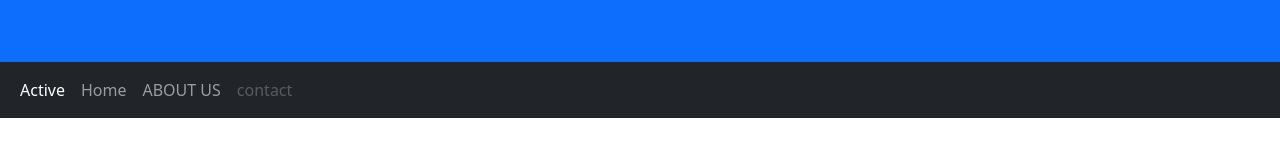
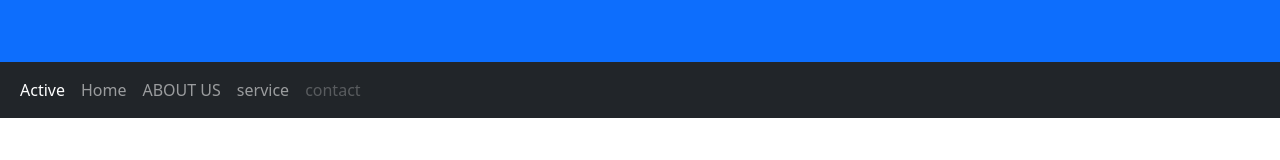
Before and after one commit to bina30/bootstrap5, a plain HTML site: page index.html in a window 1280 px wide. Shown: the part 130-290 px from the top of the page. Drawn offline with nearby package versions, Linux system fonts and the light colour scheme.

Commit message:
menu add
Signed-off-by: bina030 <binaumretiya030@gmail.com>

```diff
--- a/index.html
+++ b/index.html
@@ -31,6 +31,9 @@
       </li>
       <li class="nav-item">
         <a class="nav-link" href="#">ABOUT US</a>
+      </li>
+         <li class="nav-item">
+        <a class="nav-link" href="#">service</a>
       </li>
       <li class="nav-item">
         <a class="nav-link disabled" href="#">contact
```
